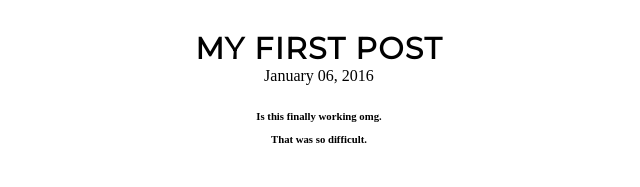
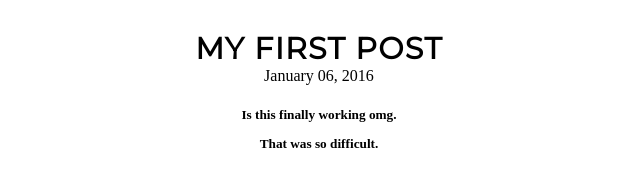
Before and after one commit to smile4maggie/smile4maggie.github.io, a Jekyll site: the page built from _posts/2016-01-06-my-first-post.md, in a window 1280 px wide. Shown: the part 288-475 px from the top of the page, without its empty margins (321-961 px from the left). Built offline with Jekyll 4.4.1, drawn with Linux system fonts in a browser that asks for light colours; nearby versions of some CDN libraries.

Commit message:
change header style

```diff
--- a/_layouts/post.html
+++ b/_layouts/post.html
@@ -7,4 +7,4 @@ layout: page
 <span class="date">
   {{ page.date | date: '%B %d, %Y' }}
 </span>
-<h6>{{ content }}</h6>
+<h5>{{ content }}</h5>
```
